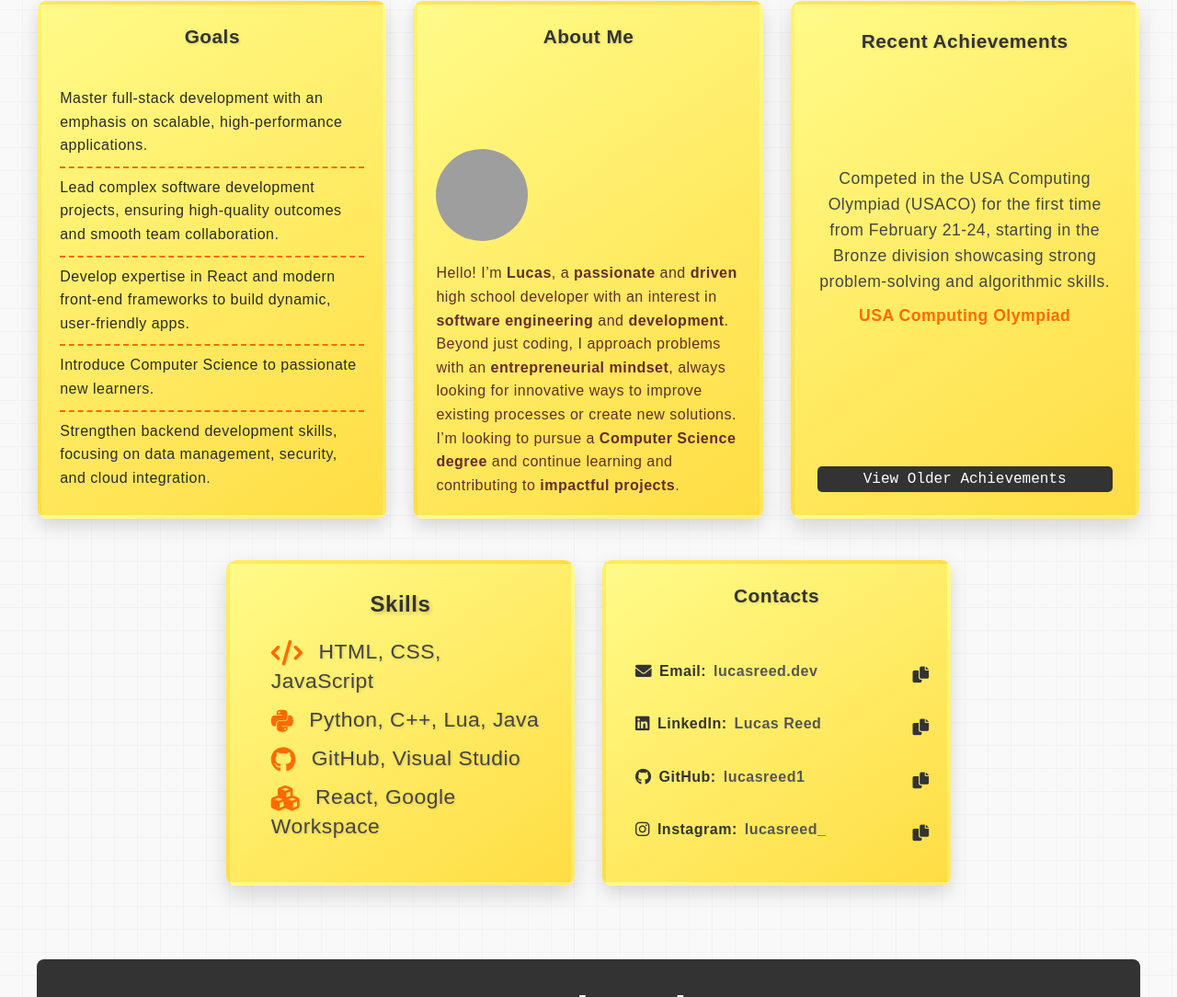
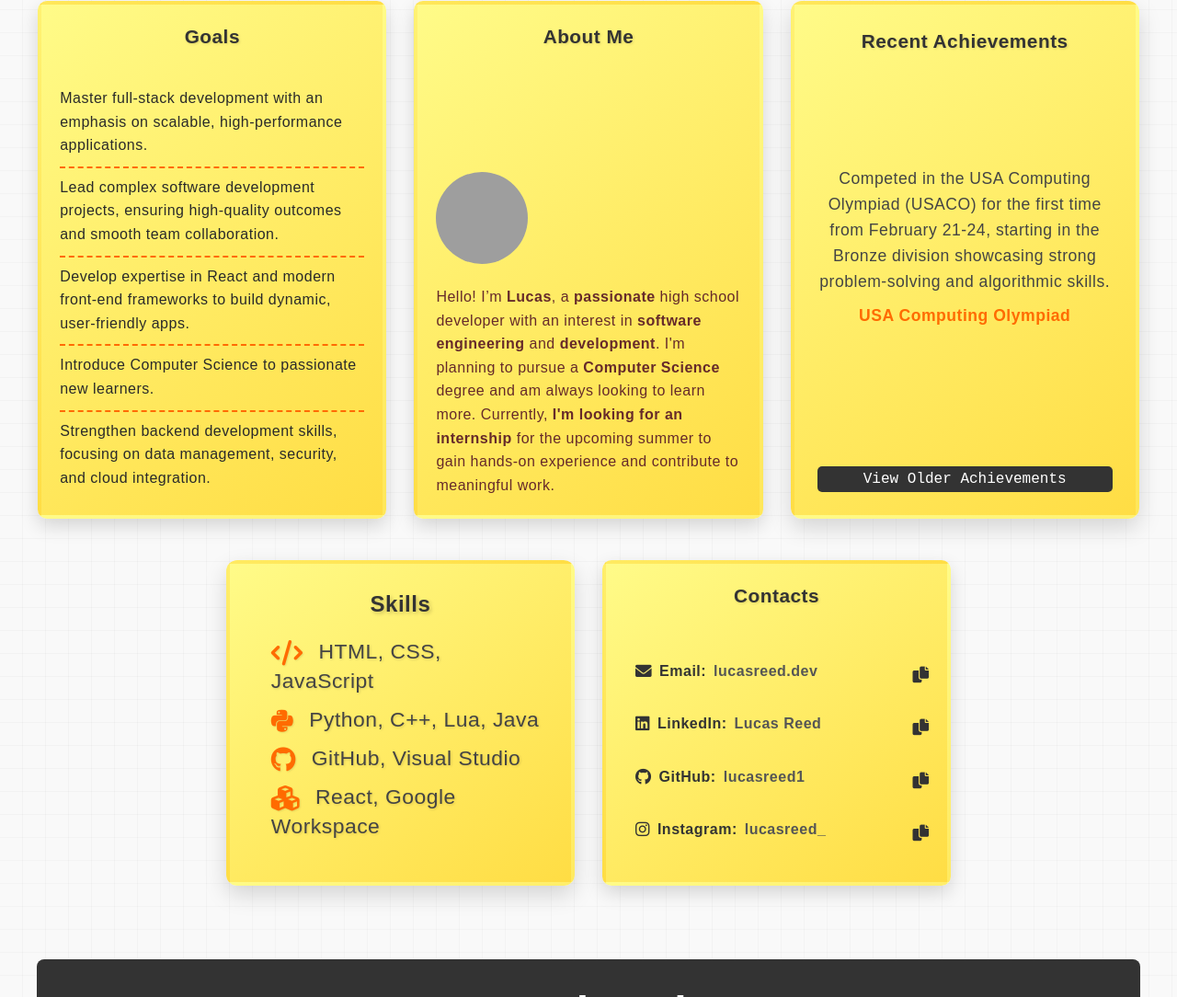
Before and after one commit to lucaskreed/portfolio, a plain HTML site: page index.html in a window 1280 px wide. Shown: the part 914-1998 px from the top of the page at 92% size. Drawn offline with Linux system fonts and the light colour scheme; grey boxes are pictures that could not be loaded.

Commit message:
Update index.html

```diff
--- a/index.html
+++ b/index.html
@@ -51,7 +51,8 @@
  <div class="section-header">About Me</div>
  <div class="section-details">
    <img src="https://i.ibb.co/cJTLCCg/54014063997-866cb15cd9-o.jpg" alt="Profile Photo" class="profile-photo">
-<p>Hello! I’m <strong>Lucas</strong>, a <strong>passionate</strong> and <strong>driven</strong> high school developer with an interest in <strong>software engineering</strong> and <strong>development</strong>. Beyond just coding, I approach problems with an <strong>entrepreneurial mindset</strong>, always looking for innovative ways to improve existing processes or create new solutions. I’m looking to pursue a <strong>Computer Science degree</strong> and continue learning and contributing to <strong>impactful projects</strong>.</p>
+   <p>Hello! I’m <strong>Lucas</strong>, a <strong>passionate</strong> high school developer with an interest in <strong>software engineering</strong> and <strong>development</strong>.
+    I'm planning to pursue a <strong>Computer Science</strong> degree and am always looking to learn more. Currently, <strong>I'm looking for an internship</strong> for the upcoming summer to gain hands-on experience and contribute to meaningful work.</p>
  </div>
  </div>
 
```
